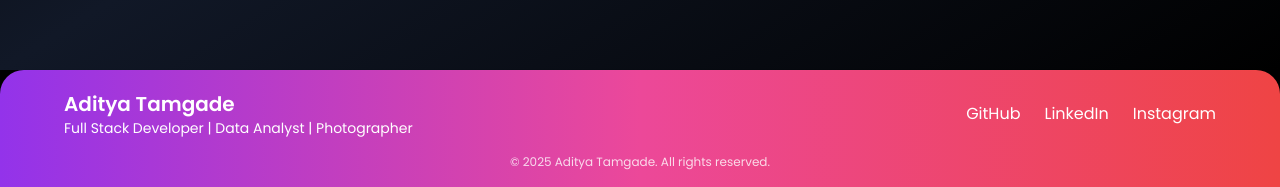
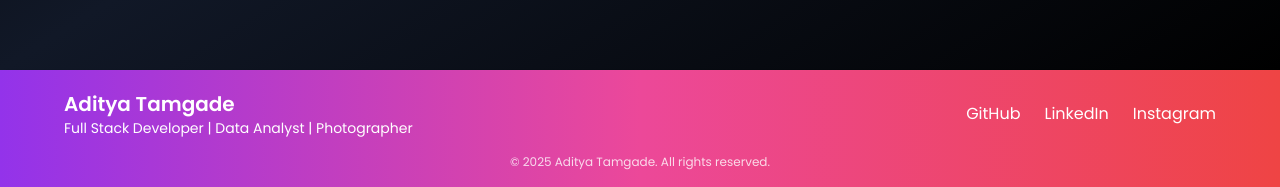
Before and after one commit to AdityaTamgade/PORTFOLIO, a React (Vite) app: page /contact in a window 1280 px wide. Shown: the part 730-917 px from the top of the page. Built offline with nearby package versions, Linux system fonts and the light colour scheme.

Commit message:
Update footer.jsx

```diff
--- a/src/pages/footer.jsx
+++ b/src/pages/footer.jsx
@@ -4,7 +4,7 @@ import React from "react";
 
 const Footer = () => {
   return (
-    <footer className="bg-gradient-to-r from-purple-600 via-pink-500 to-red-500 text-white p-5  rounded-t-3xl shadow-md backdrop-blur-md">
+    <footer className="bg-gradient-to-r from-purple-600 via-pink-500 to-red-500 text-white p-5  shadow-md backdrop-blur-md">
       <div className="max-w-6xl mx-auto flex flex-col md:flex-row justify-between items-center text-center md:text-left">
         <div className="mb-4 md:mb-0">
           <h2 className="text-xl font-semibold">Aditya Tamgade</h2>
```
